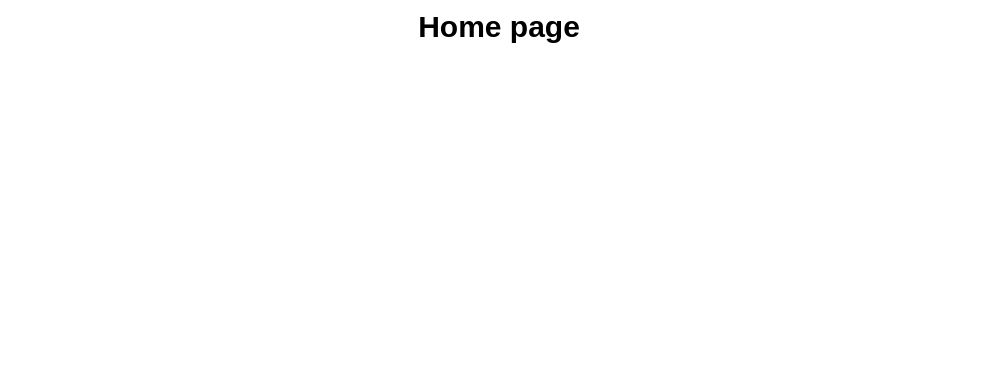
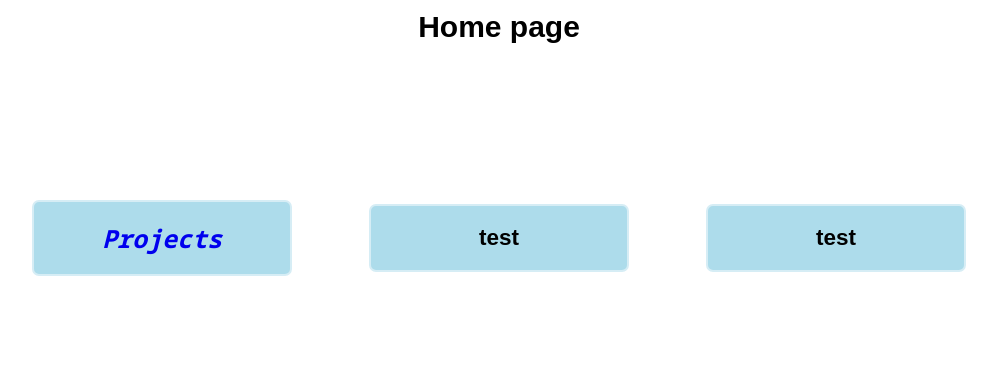
Before and after one commit to THG2009/twigyt, a Flask app: page /home in a window 1280 px wide. Shown: the part 209-590 px from the top of the page, without its empty margins (141-1138 px from the left). Run offline with Flask 3, Linux system fonts and the light colour scheme.

Commit message:
Added info boxs on the home page and change info box sizing

```diff
--- a/static/style/index.css
+++ b/static/style/index.css
@@ -102,6 +102,25 @@ em {
    opacity: 0;
 }
 
+.info_table tr td div {
+   border: 2px solid var(--box-color-90);
+   border-radius: 7px;
+   text-align: center;
+   background-color: var(--box-color-80);
+   width: 20vw;
+}
+
+.info_table tr td div a {
+   font-family: "Noto Sans Mono", monospace;
+   font-size: 25px;
+   font-weight: 900;
+   font-style: italic;
+   text-decoration: none;
+}
+
+table.info_table {
+   border-spacing: 5em;
+}
 
 #BETA {
    display: flex;
--- a/templates/home.html
+++ b/templates/home.html
@@ -12,7 +12,27 @@
    <div class="center">
       <h1 id="header_text">Home page</h1>
    </div>
-
+   <div class="center">
+      <table class="info_table">
+         <tr>
+            <td>
+               <div class="fade_up1">
+                  <h2><a href=" {{ url_for('projects') }}">Projects</a></h2>
+               </div>
+            </td>
+            <td>
+               <div class="fade_up2">
+                  <h2>test</h2>
+               </div>
+            </td>
+            <td>
+               <div class="fade_up3">
+                  <h2>test</h2>
+               </div>
+            </td>
+         </tr>
+      </table>
+   </div>
 </body>
 
 </html>
```
Also changed, not shown: static/style/projects.css (deleted, +0 -19 lines), templates/projects/projects.html (+4 -4 lines).
